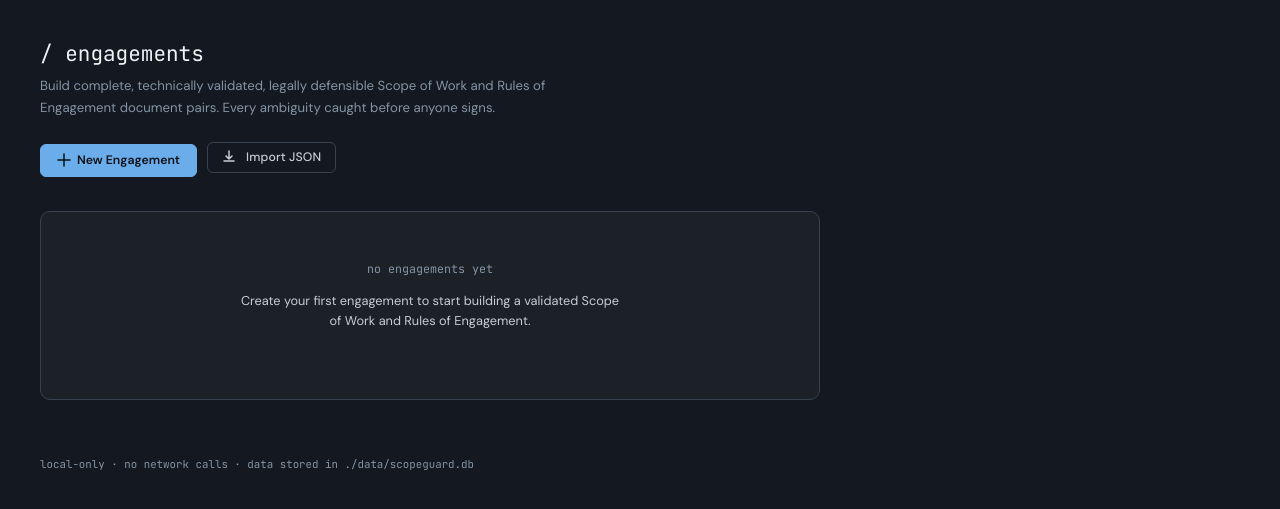
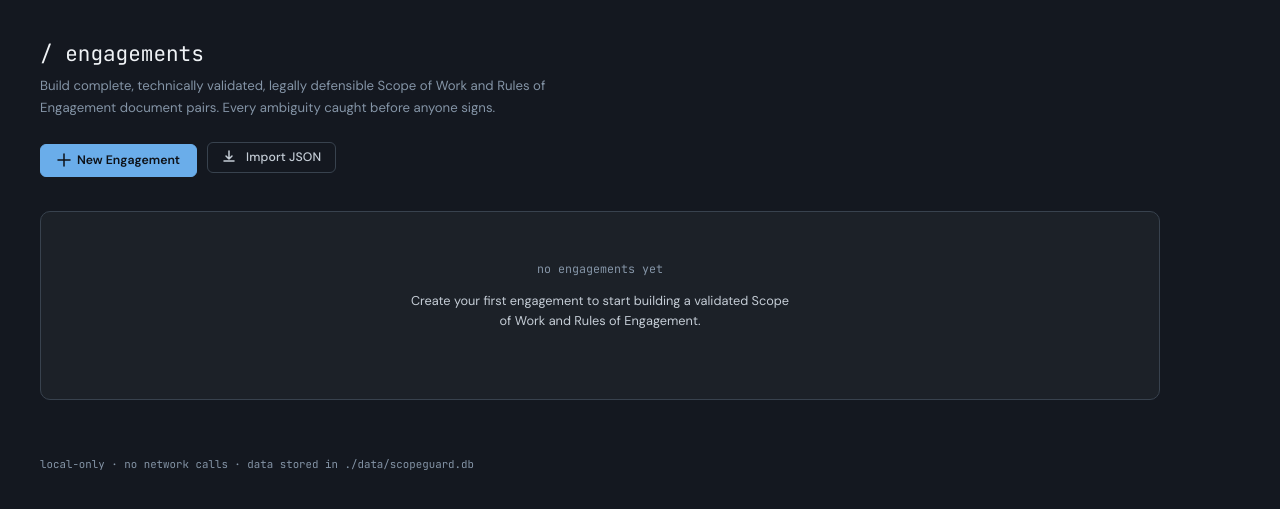
Before and after one commit to 0x4E4558/scopeguard, a Flask app: page / in a window 1280 px wide. Shown: the part 22-531 px from the top of the page. Run offline with Flask 3, Linux system fonts and the light colour scheme; data that the repository does not hold is empty.

Commit message:
Increase max-width of engagement list container

```diff
--- a/app/templates/index.html
+++ b/app/templates/index.html
@@ -43,7 +43,7 @@
   </div>
 
   <!-- Engagement list -->
-  <div style="padding: 0 40px 40px; max-width:860px;">
+  <div style="padding: 0 40px 40px; max-width:1200px;">
     {% if engagements %}
     <div class="card" style="padding:0; overflow:hidden;">
       <table class="eng-table">
```
